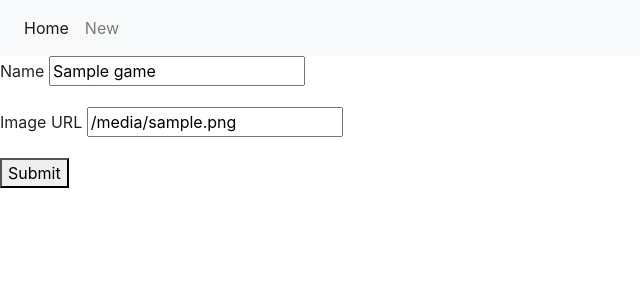
After one commit to JorgeGallegosMS/Watcher, a Flask app: template templates/games_edit.html.j2 in a window 1280 px wide. The commit adds this page. Shown: the top 300 px of the page, without its empty margins (0-640 px from the left). Run offline with Flask 2, Linux system fonts and the light colour scheme; the template is opened without the code that fills it: most values are stand-ins (such as "Sample title", 1, 10 or a date in 2020); some libraries are stand-ins or nearby versions.

Commit message:
Added edit form and ability to update a game

```diff
--- a/app.py
+++ b/app.py
@@ -65,6 +65,28 @@ def games_show(game_id):
     game = games.find_one({'_id': ObjectId(game_id)})
     return render_template('games_show.html.j2', game=game)
 
+@app.route('/games/<game_id>/edit')
+def games_edit(game_id):
+    """Show form to edit a game"""
+    game = games.find_one({'_id': ObjectId(game_id)})
+    return render_template('games_edit.html.j2', game=game)
+
+@app.route('/games/<game_id>', methods=['POST'])
+def games_update(game_id):
+    """Submit updated game to database"""
+    updated_game = {
+        'name': request.form.get('name'),
+        'image': request.form.get('image')
+    }
+
+    games.update_one(
+        {'_id': ObjectId(game_id)},
+        {'$set': updated_game}
+    )
+
+    return redirect(url_for('games_show', game_id=game_id))
+
+
 
 
 if __name__ == '__main__':
--- /dev/null
+++ b/templates/games_edit.html.j2
@@ -0,0 +1,16 @@
+{% extends 'base.html.j2' %}
+
+{% block content %}
+<form action="/games/{{ game._id }}" method="POST">
+    <div class="form-group">
+        <label for="name">Name</label>
+        <input type="text" name="name" id="name" value="{{ game.name }}">
+    </div>
+
+    <div class="form-group">
+        <label for="image">Image URL</label>
+        <input type="text" name="image" id="image" value="{{ game.image }}">
+    </div>
+    <button type="submit">Submit</button>
+</form>
+{% endblock %}
--- a/templates/games_index.html.j2
+++ b/templates/games_index.html.j2
@@ -8,7 +8,7 @@
         {% for game in games %}
         <div class="col-sm-6">
             <h2>{{ game.name }}</h2>
-            <a href="/games/{{ game._id }}"><img src="{{ game.image }}" alt="{{ game.name }}" height="350" width="550">
+            <a href="/games/{{ game._id }}"><img src="{{ game.image }}" alt="{{ game.name }}" height="350" width="550"></a>
         </div>
         {% endfor %}
     </div>
--- a/templates/games_show.html.j2
+++ b/templates/games_show.html.j2
@@ -3,6 +3,7 @@
 {% block content %}
 <div class="container">
     <h1>{{ game.name }}</h1>
+    <a href="/games/{{ game._id }}/edit">Edit</a>
     <img src="{{ game.image }}" alt="{{ game.name }}" height="80%" width="100%">
 </div>
 {% endblock %}
```
